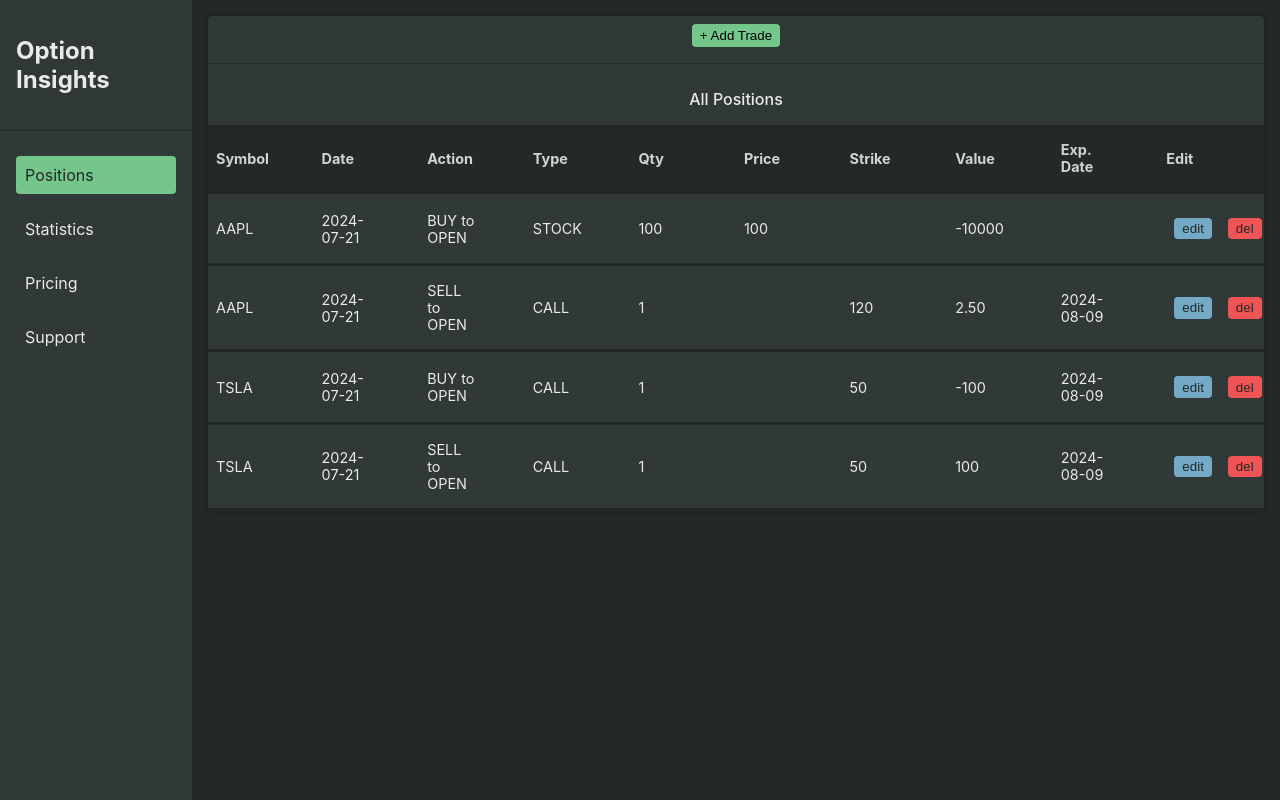
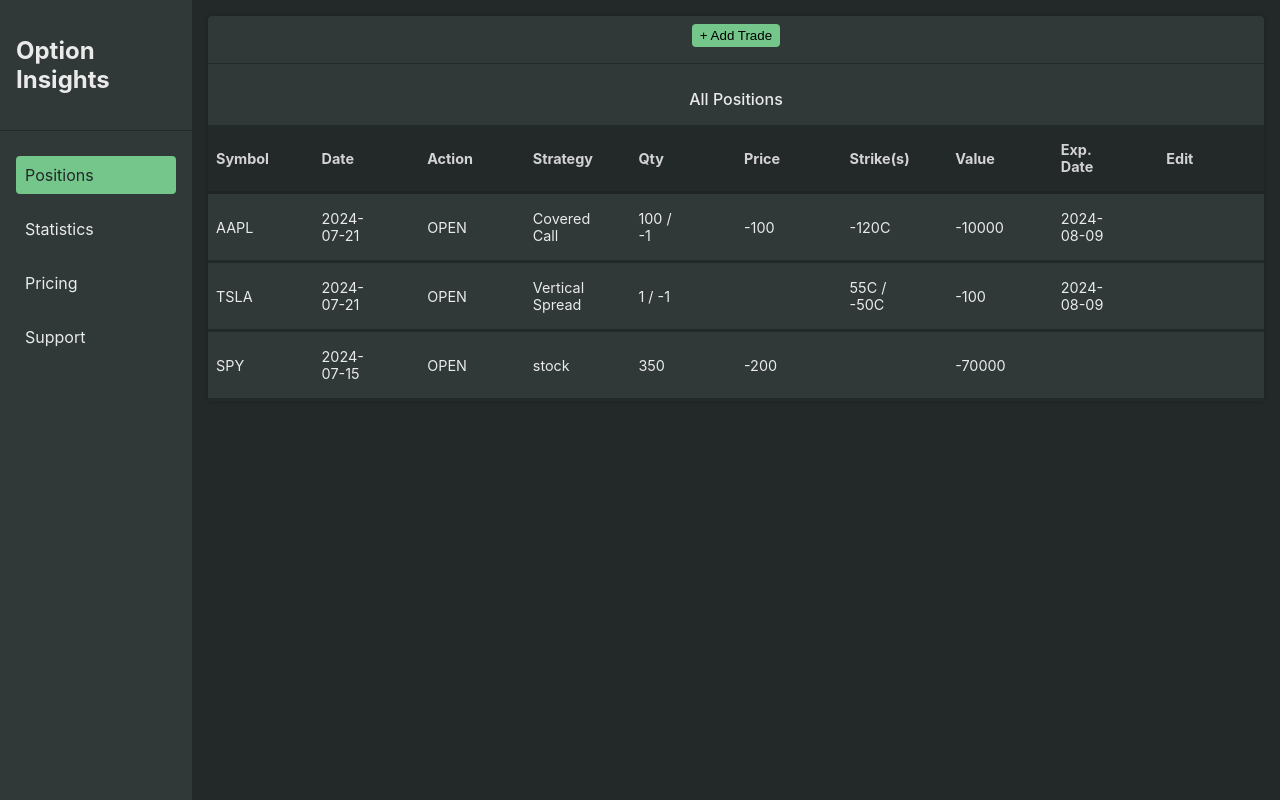
Before and after one commit to Byron-david/Option-Website, a React (Vite) app: page / in a window 1280 px wide. Built offline with nearby package versions, Linux system fonts and the light colour scheme; data requests are answered from the project's data file.

Commit message:
Rough version of strategy implemented to table. Probably need to refactor if statements

```diff
--- a/db.json
+++ b/db.json
@@ -2,7 +2,7 @@
   "trades": [
     {
       "id": "a53d",
-      "coveredCall": [
+      "Covered Call": [
         {
           "symbol": "AAPL",
           "dateExec": "2024-07-21",
@@ -10,7 +10,7 @@
           "subAction": "OPEN",
           "posType": "STOCK",
           "quantity": "100",
-          "stockPrice": "100",
+          "stockPrice": "-100",
           "tradeValue": "-10000",
           "expDate": null
         },
@@ -20,7 +20,7 @@
           "action": "SELL",
           "subAction": "OPEN",
           "posType": "CALL",
-          "quantity": "1",
+          "quantity": "-1",
           "strike": "120",
           "tradeValue": "2.50",
           "expDate": "2024-08-09"
@@ -29,7 +29,7 @@
     },
     {
       "id": "06a5",
-      "verticalSpread": [
+      "Vertical Spread": [
         {
           "symbol": "TSLA",
           "dateExec": "2024-07-21",
@@ -37,7 +37,7 @@
           "subAction": "OPEN",
           "posType": "CALL",
           "quantity": "1",
-          "strike": "50",
+          "strike": "55",
           "tradeValue": "-100",
           "expDate": "2024-08-09"
         },
@@ -47,12 +47,28 @@
           "action": "SELL",
           "subAction": "OPEN",
           "posType": "CALL",
-          "quantity": "1",
+          "quantity": "-1",
           "strike": "50",
           "tradeValue": "100",
           "expDate": "2024-08-09"
         }
       ]
+    },
+    {
+      "id": "7092",
+      "stock": [
+        {
+          "symbol": "SPY",
+          "dateExec": "2024-07-15",
+          "action": "BUY",
+          "subAction": "OPEN",
+          "posType": "STOCK",
+          "quantity": "350",
+          "stockPrice": "-200",
+          "tradeValue": "-70000",
+          "expDate": null
+        }
+      ]
     }
   ]
 }
--- a/src/components/AddTrade/AddTradeForm.jsx
+++ b/src/components/AddTrade/AddTradeForm.jsx
@@ -34,16 +34,16 @@
   const [newTrade, setNewTrade] = useState(defaultTrade)
   const [stock, setStock] = useState(defaultStock)
   const [leg, setLeg] = useState([])
-  const [strategy, setStrategy] = useState("stock");
+  const [strategy, setStrategy] = useState("Stock");
 
   const strategyOptions = [
-    { id: uuid(), value: "stock", text: "Stock", quantity: 0 },
-    { id: uuid(), value: "singleOption", text: "Single Option", quantity: 1 },
-    { id: uuid(), value: "coveredCall", text: "Covered Call", quantity: 1 },
-    { id: uuid(), value: "verticalSpread", text: "Vertical Spread", quantity: 2 },
-    { id: uuid(), value: "strangle", text: "Strangle", quantity: 2 },
-    { id: uuid(), value: "ironCondor", text: "Iron Condor", quantity: 4 },
-    { id: uuid(), value: "butterfly", text: "Butterfly", quantity: 4 },
+    { id: uuid(), value: "Stock", text: "Stock", quantity: 0 },
+    { id: uuid(), value: "Option", text: "Single Option", quantity: 1 },
+    { id: uuid(), value: "Covered Call", text: "Covered Call", quantity: 1 },
+    { id: uuid(), value: "Vertical Spread", text: "Vertical Spread", quantity: 2 },
+    { id: uuid(), value: "Strangle", text: "Strangle", quantity: 2 },
+    { id: uuid(), value: "Iron Condor", text: "Iron Condor", quantity: 4 },
+    { id: uuid(), value: "Butterfly", text: "Butterfly", quantity: 4 },
     // { id: uuid(), value: "ratioSpread", text: "Ratio Spread", quantity: 3 },
     // { id: uuid(), value: "custom", text: "Custom", quantity: 0 }
   ]
@@ -110,8 +110,8 @@
     }
   }
 
-  const valueAdjust = (combinedTrade) => {
-    combinedTrade.map(t => t.action === "BUY" ? t.tradeValue = `${t.tradeValue * -1}` : t.tradeValue )
+  const valueAdjust = (combinedTrade, value) => {
+    combinedTrade.map(t => t.action === "BUY" ? t[value] = `${t[value] * -1}` : t[value] )
   }
 
   const addTrade = event => {
@@ -130,7 +130,8 @@
       combinedTrade = [{...newTrade, ...stock}]
     }
 
-    valueAdjust(combinedTrade)
+    valueAdjust(combinedTrade, "tradeValue")
+    valueAdjust(combinedTrade, "stockPrice")
     const tradeObject = {[strategy]: combinedTrade}
 
     tradeService
--- a/src/components/PositionsTable/PositionsTable.jsx
+++ b/src/components/PositionsTable/PositionsTable.jsx
@@ -37,10 +37,10 @@
         "Symbol": "symbol",
         "Date": "dateExec",
         "Action": "action",
-        "Type": "posType",
+        "Strategy": "posType",
         "Qty": "quantity",
         "Price": "stockPrice",
-        "Strike": "strike",
+        "Strike(s)": "strike",
         "Value": "tradeValue",
         "Exp. Date": "expDate",
         "Edit": "",
--- a/src/components/PositionsTable/Trades.jsx
+++ b/src/components/PositionsTable/Trades.jsx
@@ -4,47 +4,119 @@
 import Button from '../Button/Button.jsx'
 import tradeService from '../../services/trades.js'
 
+const IndividualTrade = (strategies, tableHeader) => {
+    {strategies.map((trade) => trade.map((option) => (
+        <tr key={uuid()}>
+            {Object.keys(tableHeader).map((value) => {
+                let tableValue = option[tableHeader[value]]
+                if (value === "Action") {
+                    const subAction = option["subAction"]
+                    tableValue = `${tableValue} to ${subAction}`
+                }
+                if (value === "Edit") {
+                    return (
+                        <td key={uuid()}>
+                            <div className={styles.editButtons}>
+                                <Button text="edit" backgroundColor={`var(--background-color-button-blue)`} />
+                                <Button text="del" backgroundColor={`var(--background-color-button-red)`} />
+                                {/* <Button text="del" backgroundColor={`var(--background-color-button-red)`} handleClick={() => handleDelete(person.id)} /> */}
+                            </div>
+                        </td>
+                    )
+                }
+                return (
+                    <td key={uuid()}>{tableValue}</td>
+                )})
+            }
+        </tr>
+    )))
+}
+}
+
+
 export default function Trades({ trades, tableHeader, setTrades }) {
     const strategies = trades.map(item => Object.values(item)[1])
+    const strategyNames = trades.map(item => Object.keys(item)[1])
 
     const handleDelete = id => {
         console.log(id);
         if (window.confirm("Delete Entry?")) {
           tradeService
             .remove(id)
-            .then(returnedTrade => {
-                setTrades(trades.filter(p => p.id !== id))
-            })
+            .then(setTrades(trades.filter(p => p.id !== id)))
         }
       }
 
     return (
         <>
-            {strategies.map((trade) => trade.map((option) => (
+            {trades.map((trade, index) => {
+                const stratName = strategyNames[index]
+                const strategy = trade[stratName]
+                // if (stratName === "coveredCall") {
+                //     console.log(trade)
+                // }
+
+                return (
                     <tr key={uuid()}>
-                        {Object.keys(tableHeader).map((value) => {
-                            let tableValue = option[tableHeader[value]]
+                        {Object.keys(tableHeader).map(value =>  {
+                            const headerKey = tableHeader[value]
+                            let strikes = []
+                            let exp = ""
+                            strategy.forEach(item => {
+                                if (item[headerKey]) {
+                                    if (value === "Strike(s)") {
+                                        let strike = `${item[headerKey]}${item.posType[0]}`
+                                        if (item.action === "SELL") {
+                                            strike = '-' + strike
+                                        }
+                                        strikes.push(strike)
+                                    }
+                                    if (value === "Exp. Date") {
+                                        if (item[headerKey] !== exp) {
+                                            exp = item[headerKey]
+                                        }
+                                    }
+                                }
+                            })
+
+                            let tableData = strategy[0][headerKey]
+
                             if (value === "Action") {
-                                const subAction = option["subAction"]
-                                tableValue = `${tableValue} to ${subAction}`
+                                const subAction = strategy[0]["subAction"]
+                                tableData = `${subAction}`
                             }
-                            if (value === "Edit") {
-                                return (
-                                    <td key={uuid()}>
-                                        <div className={styles.editButtons}>
-                                            <Button text="edit" backgroundColor={`var(--background-color-button-blue)`} />
-                                            <Button text="del" backgroundColor={`var(--background-color-button-red)`} />
-                                            {/* <Button text="del" backgroundColor={`var(--background-color-button-red)`} handleClick={() => handleDelete(person.id)} /> */}
-                                        </div>
-                                    </td>
-                                )
+                            if (value === "Strategy") {
+                                tableData = stratName.split()
                             }
+                            if (value === "Qty") {
+                                let quantity = []
+                                strategy.forEach(strat => quantity.push(strat[headerKey]))
+
+                                tableData = quantity.join(' / ')
+                            }
+
+                            if (value === "Strike(s)") {
+                                tableData = strikes.join(' / ')
+                            }
+
+                            if (value === "Exp. Date") {
+                                tableData = exp
+                            }
+                            // if (value === "Action") {
+                            //     const subAction = option["subAction"]
+                            //     tableData = `${tableData} to ${subAction}`
+                            // }
                             return (
-                                <td key={uuid()}>{tableValue}</td>
-                            )})
+                                <td key={uuid()}>{tableData}</td>
+                            )
+                        }
+                        )
                         }
                     </tr>
-                )))
+                )
+
+            }
+                )
             }
         </>
 
```
Also changed, not shown: todo.txt.
